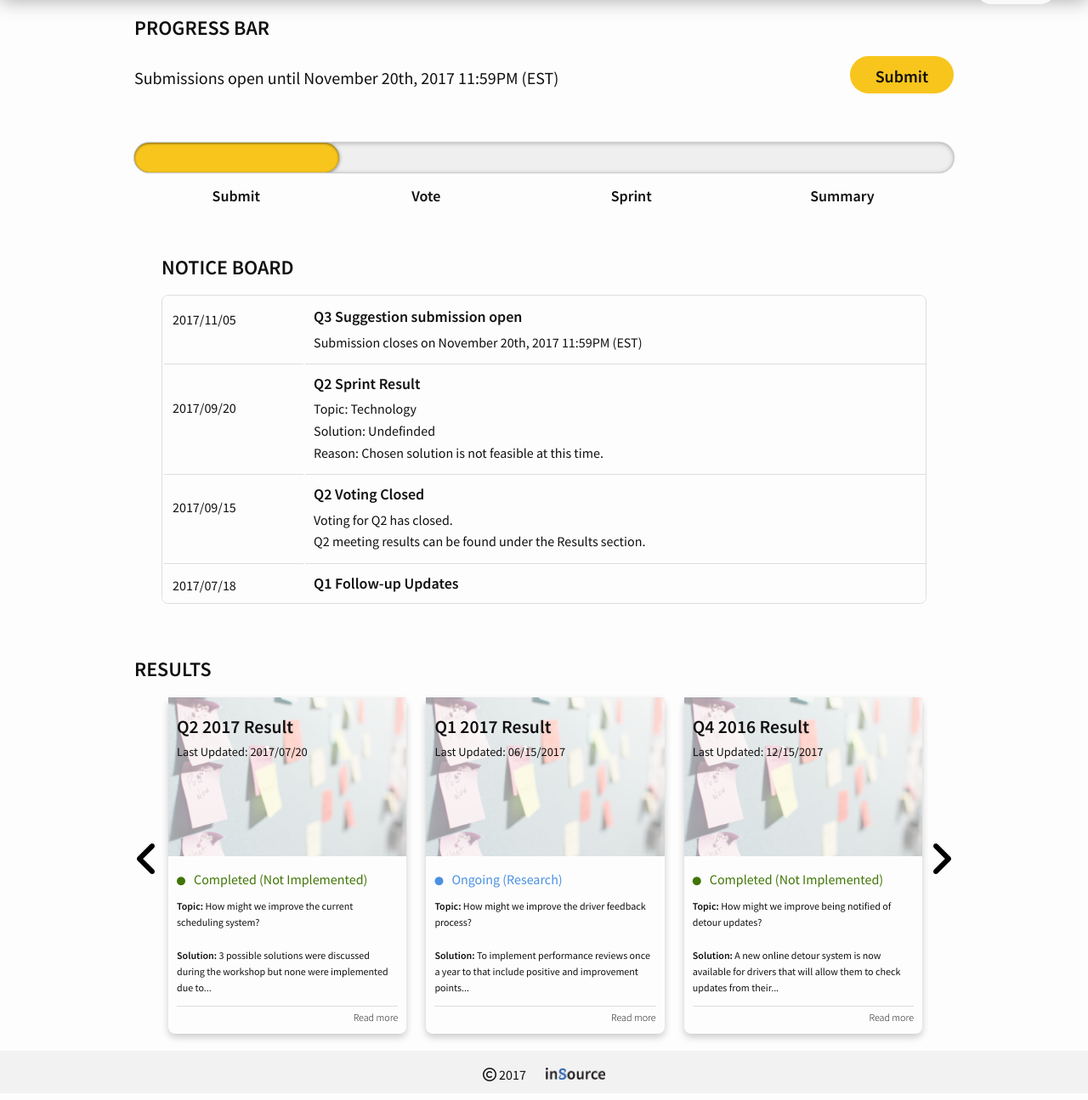
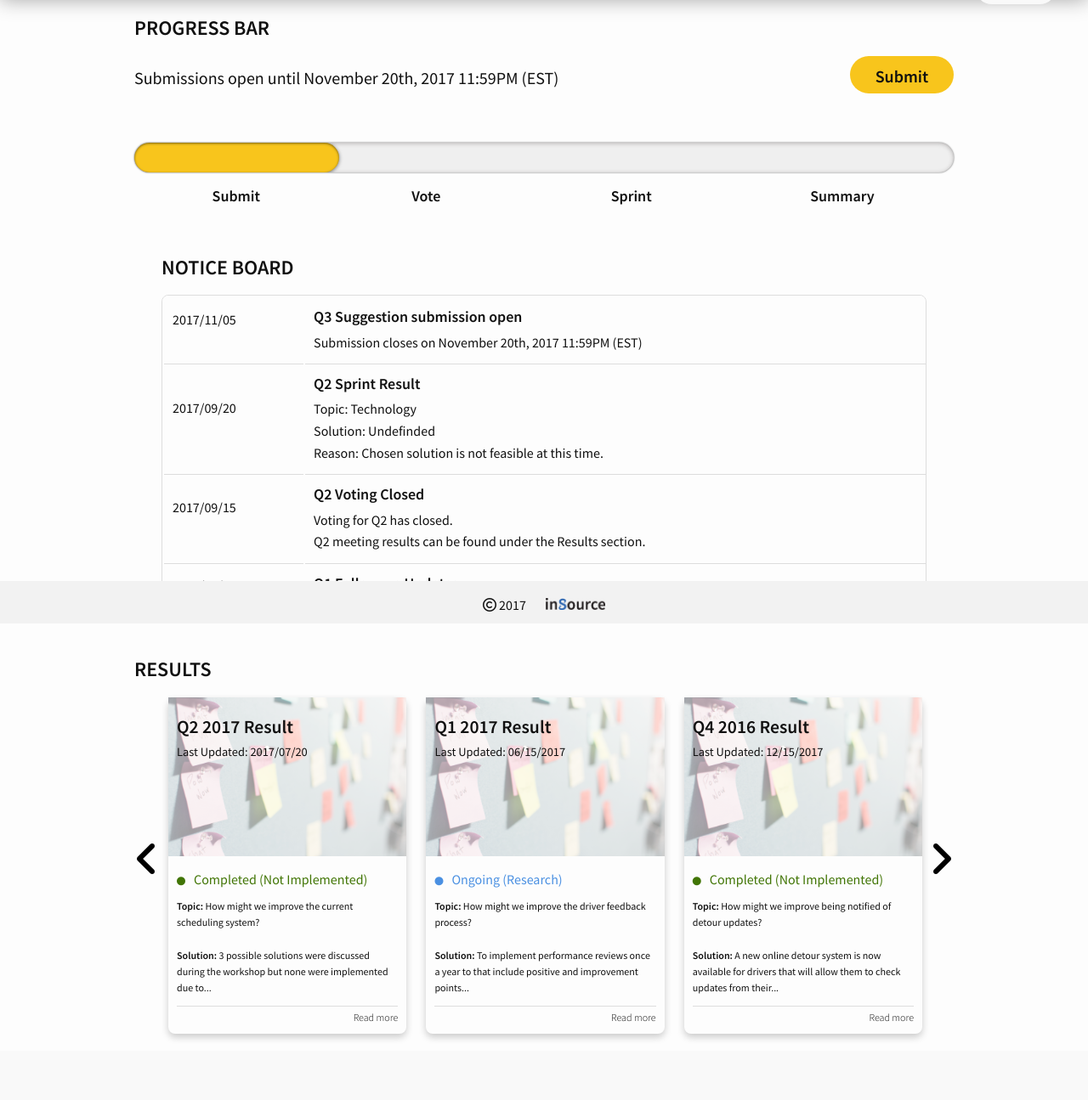
Before and after one commit to Seul-L/inSource, a PHP site: page /index.php in a window 1280 px wide. Shown: the part 66-1361 px from the top of the page at 85% size. After the commit the page ends 1289 px from the top, so only its background shows below. Run offline with PHP 8.4, Linux system fonts and the light colour scheme; the visitor is signed in with stand-in values (Sample User, id 1); some libraries are stand-ins or nearby versions.

Commit message:
footer fixed

```diff
--- a/css/master.css
+++ b/css/master.css
@@ -144,15 +144,22 @@ footer {
   height: 50px;
   width: 100%;
   bottom: 0;
+  left: 0;
+  right: 0;
   background-color: #F2F2F2;
-  position: static;
+  position: fixed;
 }
 
 .footer-content {
   display: inline-block;
-  margin: auto;
+  margin-left: auto;
+  margin-right: auto;
   width: 100%;
   text-align: center;
+}
+
+#footertxt {
+  margin-top: 10px;
 }
 
 .footer-logo {
```
